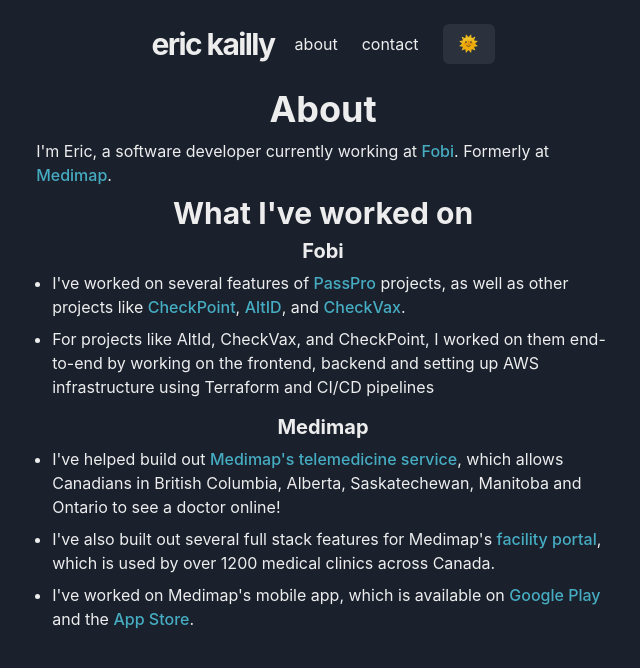
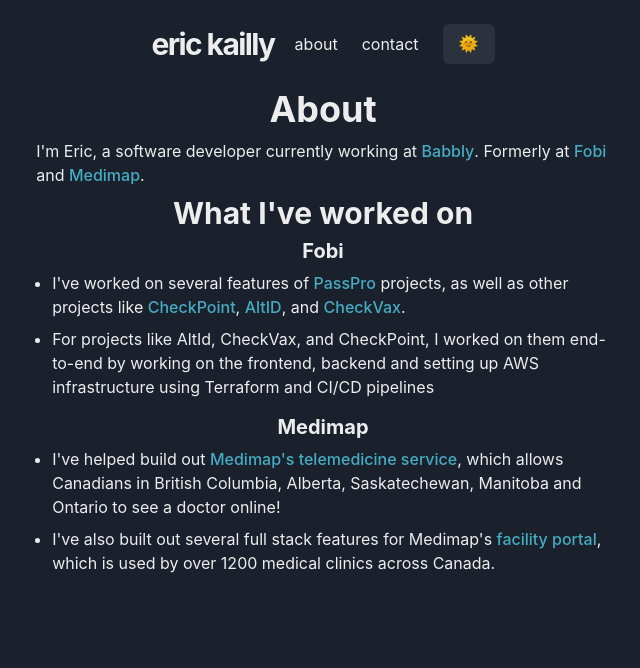
Before and after one commit to ekailly/my-site, a Next.js app: page /about in a window 1280 px wide. Shown: the top 668 px of the page, without its empty margins (317-957 px from the left). Built offline with nearby package versions, Linux system fonts and the light colour scheme.

Commit message:
Update about

```diff
--- a/pages/about.js
+++ b/pages/about.js
@@ -19,7 +19,8 @@
       <Heading textAlign="center">About</Heading>
       <Text mb="8">
         I'm Eric, a software developer currently working at{" "}
-        <Link href="https://www.fobi.ai/">Fobi</Link>. Formerly at{" "}
+        <Link href="https://www.babbly.co/">Babbly</Link>. Formerly at{" "}
+        <Link href="https://www.fobi.ai/">Fobi</Link> and{" "}
         <Link href="https://www.medimap.ca">Medimap</Link>.
       </Text>
 
@@ -66,17 +67,6 @@
             <Link href="https://medimap.ca/ForClinics">facility portal</Link>,
             which is used by over 1200 medical clinics across Canada.
           </ListItem>
-          <ListItem>
-            I've worked on Medimap's mobile app, which is available on{" "}
-            <Link href="https://play.google.com/store/apps/details?id=com.medimap.nativeapp&hl=en_CA&gl=US">
-              Google Play
-            </Link>{" "}
-            and the{" "}
-            <Link href="https://apps.apple.com/ca/app/medimap/id1460566431">
-              App Store
-            </Link>
-            .
-          </ListItem>
         </UnorderedList>
       </Text>
     </Stack>
```
